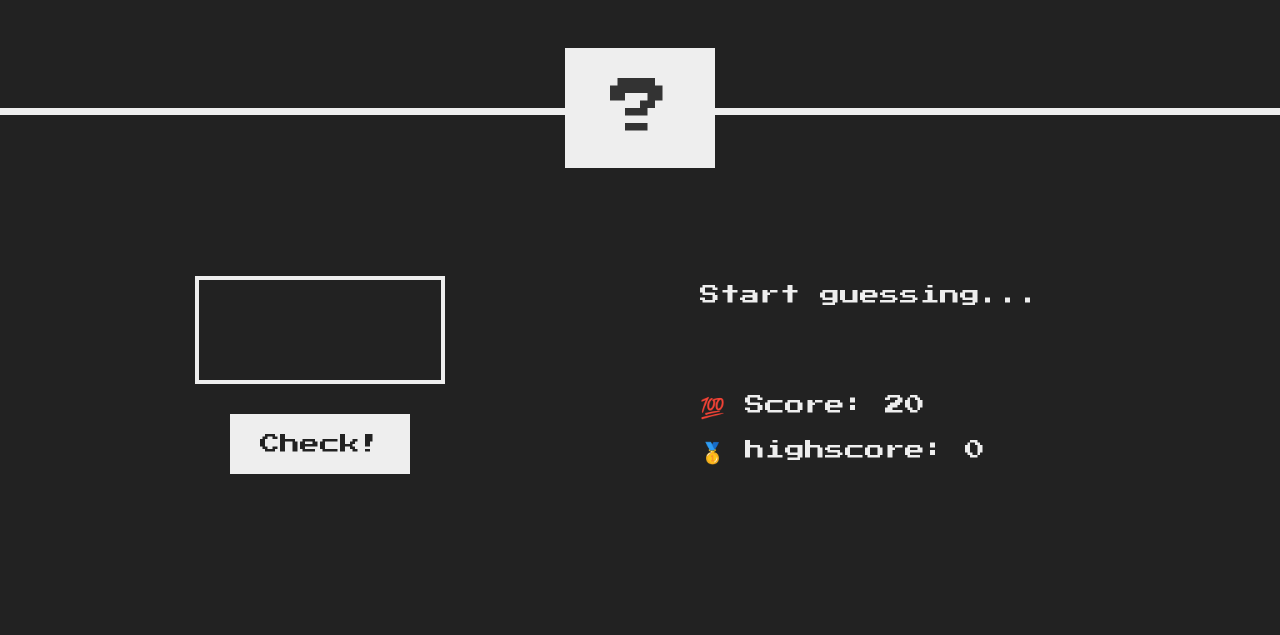
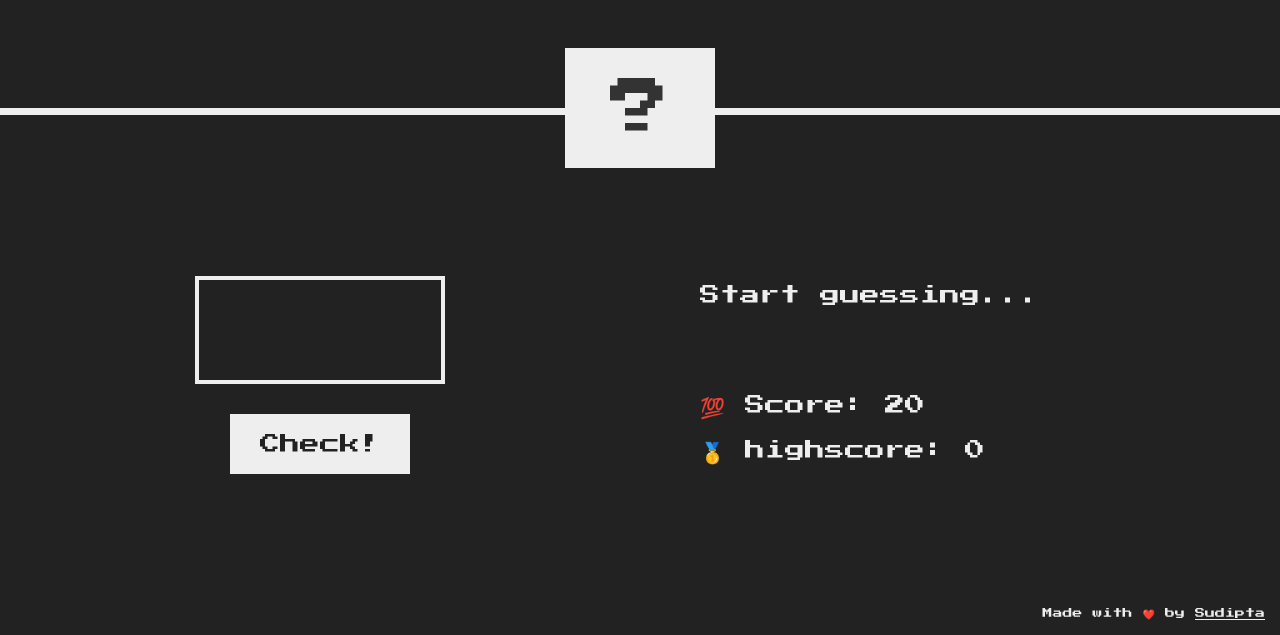
Before and after one commit to sudipta9/sudipta9.github.io, a plain HTML site: page guess-my-number/index.html in a window 1280 px wide. Shown: the part 165-800 px from the top of the page. Drawn offline with Linux system fonts and the light colour scheme.

Commit message:
added credits in webpage

```diff
--- a/guess-my-number/index.html
+++ b/guess-my-number/index.html
@@ -27,6 +27,7 @@
           🥇 highscore: <span class="highscore">0</span>
         </p>
       </section>
+      <p class="credit">Made with ❤️ by <a href="https://github.com/sudipta9">Sudipta</a></p>
     </main>
 
     <script src="./js/script.js"></script>
--- a/guess-my-number/sass/main.scss
+++ b/guess-my-number/sass/main.scss
@@ -121,4 +121,17 @@ main {
       margin-bottom: 2rem;
     }
   }
+
+  .credit {
+    font-size: 1rem;
+    color: #eee;
+    padding: 1.5rem;
+    position: absolute;
+    bottom: 0;
+    right: 0;
+
+    a {
+      color: #eee;
+    }
+  }
 }
```
Also changed, not shown: guess-my-number/css/main.css, 1 other file.
